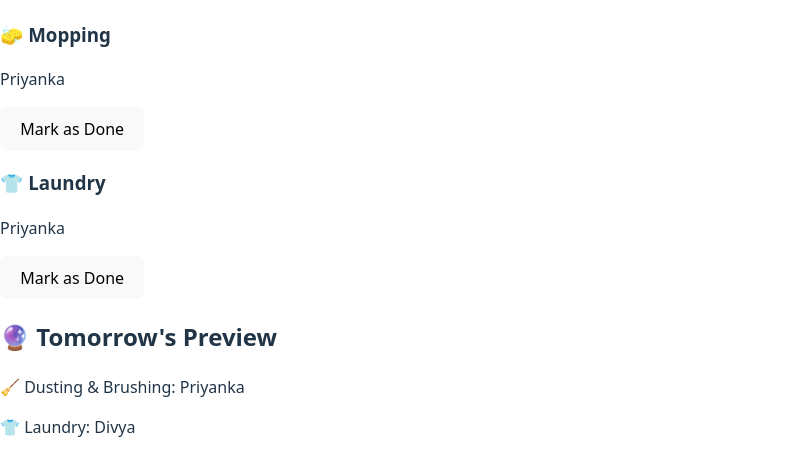
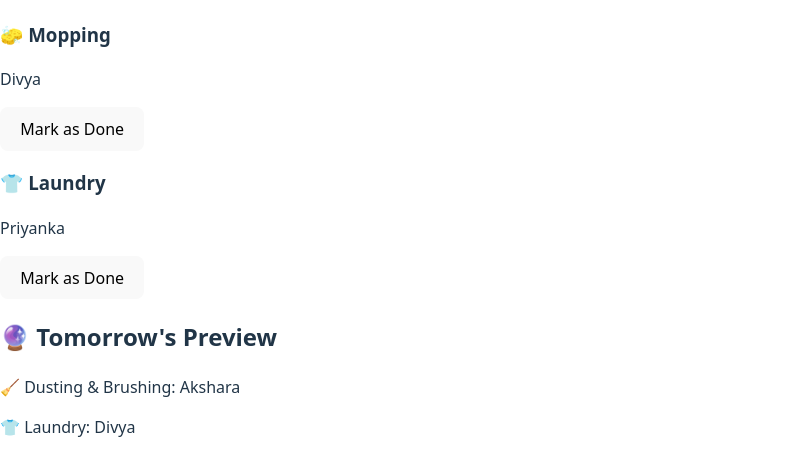
Before and after one commit to aks1822/roommate-chore-tracker, a React (Vite) app in the folder roommate-chore-tracker/: page / in a window 1280 px wide. Shown: the part 161-610 px from the top of the page, without its empty margins (0-789 px from the left). Built offline with nearby package versions, Linux system fonts and the light colour scheme.

Commit message:
Updated rotation and tasks logic

```diff
--- a/roommate-chore-tracker/src/ChoreTracker.jsx
+++ b/roommate-chore-tracker/src/ChoreTracker.jsx
@@ -1,7 +1,6 @@
 import React, { useState, useEffect } from "react";
 
 export default function ChoreTracker() {
-  // Rotation order
   const roommates = ["Akshara", "Priyanka", "Divya"];
   const [today, setToday] = useState(new Date());
   const [history, setHistory] = useState(() => {
@@ -9,57 +8,48 @@ export default function ChoreTracker() {
     return saved ? JSON.parse(saved) : [];
   });
 
-  // Save history persistently
   useEffect(() => {
     localStorage.setItem("choreHistory", JSON.stringify(history));
   }, [history]);
 
-  // Helper to calculate whose turn it is
+  // helper
   const getPerson = (
     startDateStr,
     frequency = "daily",
     dayFilter = null,
     offset = 0,
-    shift = 0 // new: small rotation shift
+    shift = 0
   ) => {
     const startDate = new Date(startDateStr);
     const currentDate = new Date(today);
     currentDate.setDate(today.getDate() + offset);
-
-    const diffDays = Math.floor(
-      (currentDate - startDate) / (1000 * 60 * 60 * 24)
-    );
-
-    // pick correct index with shift adjustment
-    const pick = (num) => roommates[(num + shift + roommates.length) % roommates.length];
+    const diffDays = Math.floor((currentDate - startDate) / (1000 * 60 * 60 * 24));
+    const pick = (n) => roommates[(n + shift + roommates.length) % roommates.length];
 
     if (frequency === "alternate") return pick(diffDays % roommates.length);
     if (frequency === "weekly" && currentDate.getDay() === dayFilter)
       return pick(Math.floor(diffDays / 7) % roommates.length);
     if (frequency === "daily") return pick(diffDays % roommates.length);
-
     return null;
   };
 
-  // base start date for consistent indexing
   const baseStart = "2025-10-01";
   const dayOfWeek = today.getDay();
 
-  // ---- Assign chores ----
-  const dusting = dayOfWeek !== 0 ? getPerson(baseStart, "alternate", null, 0, 0) : null; // skip Sunday
-  const mopping = dayOfWeek === 0 ? getPerson(baseStart, "weekly", 0, 0, -1) : null; // shift -1 so Akshara gets this week
-  const laundry = getPerson(baseStart, "daily", null, 0, 1); // shift +1 so Divya today, Akshara tomorrow
+  // FIX: adjust shifts so it aligns with your current reality
+  const dusting = dayOfWeek !== 0 ? getPerson(baseStart, "alternate", null, 0, -1) : null;
+  const mopping = dayOfWeek === 0 ? getPerson(baseStart, "weekly", 0, 0, 0) : null; // Akshara today
+  const laundry = getPerson(baseStart, "daily", null, 0, -2); // Divya today
 
-  // Tomorrow preview
+  // Tomorrow
   const dustingTomorrow =
-    dayOfWeek + 1 !== 0 ? getPerson(baseStart, "alternate", null, 1, 0) : null;
+    dayOfWeek + 1 !== 0 ? getPerson(baseStart, "alternate", null, 1, -1) : null;
   const moppingTomorrow =
     (dayOfWeek + 1) % 7 === 0
-      ? getPerson(baseStart, "weekly", 0, 1, -1)
+      ? getPerson(baseStart, "weekly", 0, 1, 0)
       : null;
-  const laundryTomorrow = getPerson(baseStart, "daily", null, 1, 1);
+  const laundryTomorrow = getPerson(baseStart, "daily", null, 1, -2);
 
-  // Mark done
   const handleDone = (task, person) => {
     const newEntry = {
       date: today.toDateString(),
@@ -82,7 +72,6 @@ export default function ChoreTracker() {
       <h1 className="text-3xl font-bold mb-4">🏡 Roommate Chore Tracker</h1>
       <h2 className="text-xl mb-6">Today: {today.toDateString()}</h2>
 
-      {/* Today’s chores */}
       <div className="grid gap-4 w-full max-w-md">
         {dusting && (
           <div className="bg-gray-700 rounded-2xl p-4 shadow-lg">
@@ -124,7 +113,6 @@ export default function ChoreTracker() {
         )}
       </div>
 
-      {/* Tomorrow’s preview */}
       <div className="mt-8 w-full max-w-md">
         <h2 className="text-xl font-semibold mb-2">🔮 Tomorrow's Preview</h2>
         <div className="bg-gray-700 rounded-2xl p-4 text-left shadow-lg">
@@ -134,7 +122,6 @@ export default function ChoreTracker() {
         </div>
       </div>
 
-      {/* History */}
       <div className="mt-8 w-full max-w-md">
         <div className="flex justify-between items-center mb-2">
           <h2 className="text-xl font-semibold">📜 History Log</h2>
```
